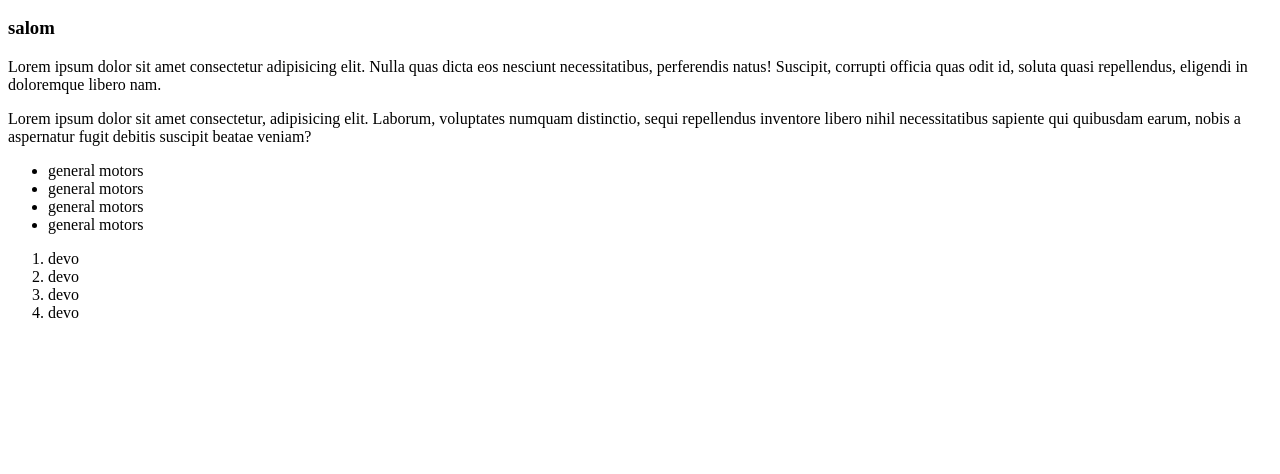
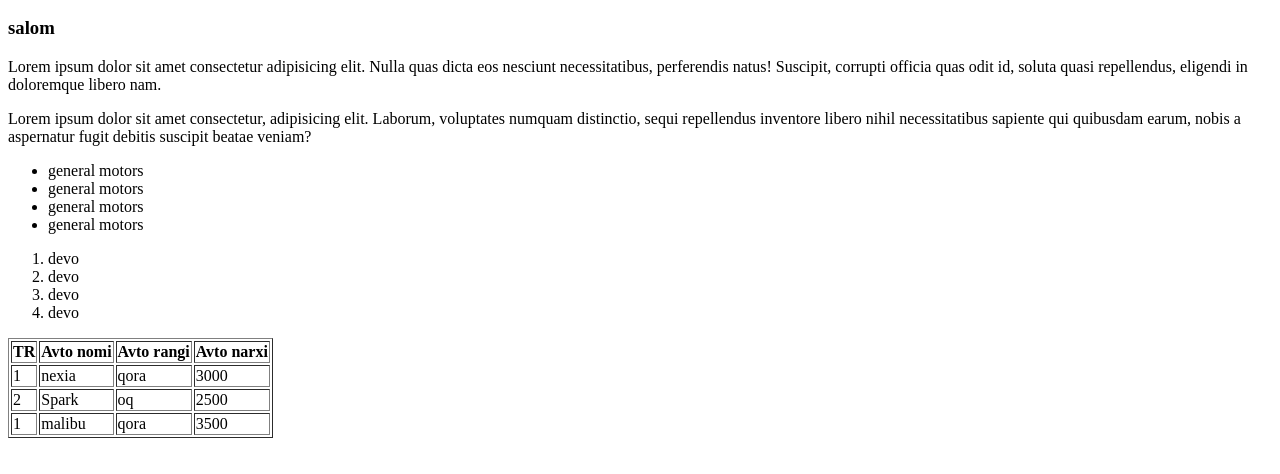
Before and after one commit to BEKHZOD98/web_lessons, a plain HTML site: page index.html in a window 1280 px wide. Shown: the part 110-584 px from the top of the page. Drawn offline with Linux system fonts and the light colour scheme.

Commit message:
create some avto tables

```diff
--- a/index.html
+++ b/index.html
@@ -29,6 +29,31 @@
         <li>devo</li>
         <li>devo</li>
     </ol>
-
+    <table border="1px" >
+        <tr>
+            <th>TR</th>
+            <th>Avto nomi</th>
+            <th>Avto rangi</th>
+            <th>Avto narxi</th>
+        </tr>
+        <tr>
+            <td>1</td>
+            <td>nexia</td>
+            <td>qora</td>
+            <td>3000</td>
+        </tr>
+        <tr>
+            <td>2</td>
+            <td>Spark</td>
+            <td>oq</td>
+            <td>2500</td>
+        </tr>
+        <tr>
+            <td>1</td>
+            <td>malibu</td>
+            <td>qora</td>
+            <td>3500</td>
+        </tr>
+    </table>
 </body>
 </html>
```
